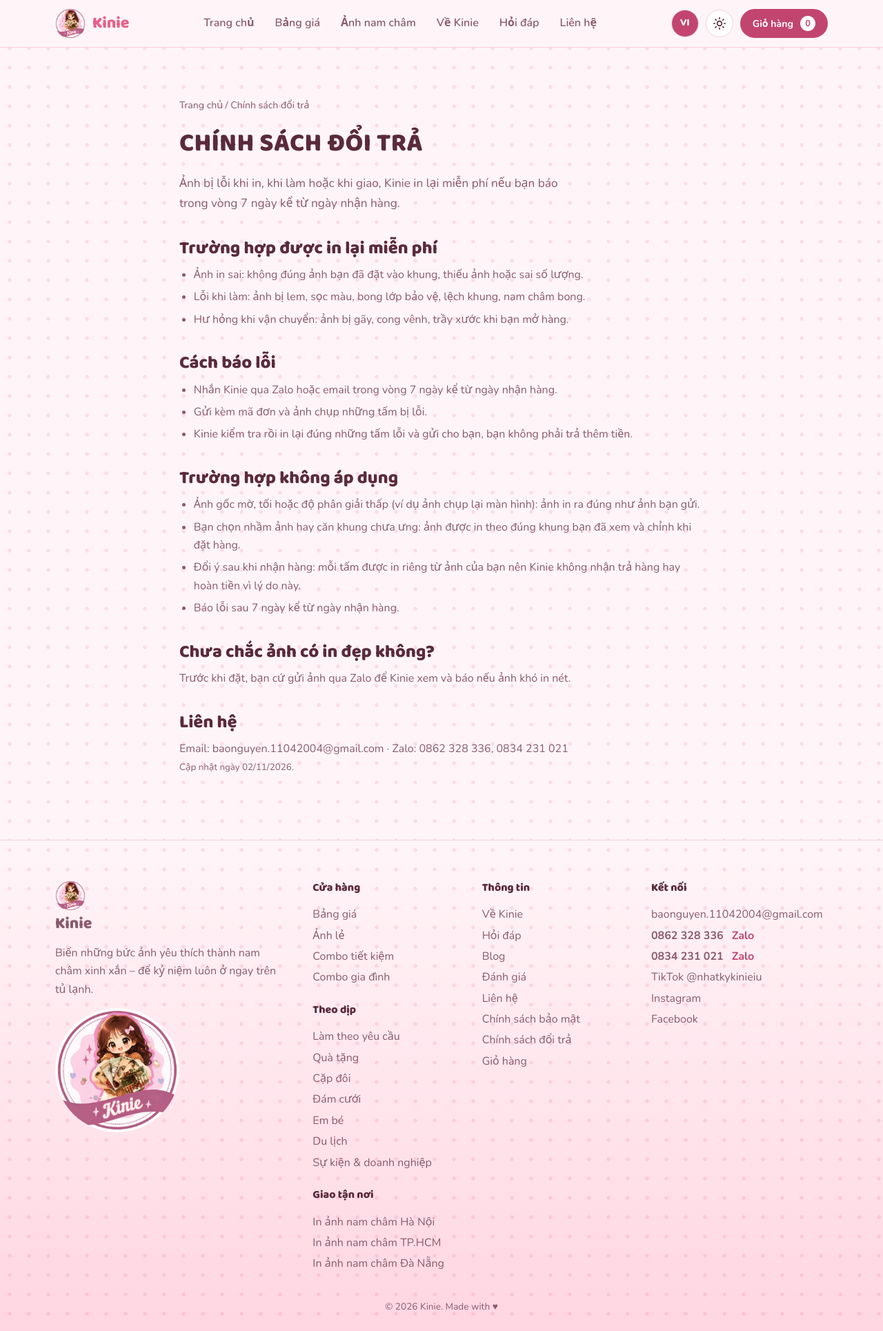
After one commit to baonguyen11042004-droid/noah-kinie, a Node server app: page /chinh-sach-doi-tra in a window 1280 px wide. The commit adds this page. Shown: the whole page at 69% size. Run offline with Node 20, Linux system fonts and the light colour scheme.

Commit message:
Them trang Chinh sach doi tra (/chinh-sach-doi-tra): anh loi in lai mien phi, bao trong 7 ngay (CEO chot 02/11); Hoi dap them cau anh loi, bang tom tat them dong Doi tra; chan trang, sitemap, llms.txt
Co-Authored-By: Claude Opus 5.5 <noreply@anthropic.com>

```diff
--- a/server.js
+++ b/server.js
@@ -437,6 +437,15 @@ app.get('/chinh-sach-bao-mat', (req, res) => {
   });
 });
 
+app.get('/chinh-sach-doi-tra', (req, res) => {
+  if (!viOnly(req, res)) return;
+  res.locals.jsonLd.push(crumbLd(res.locals.base, [[req.t('home'), '/'], ['Chính sách đổi trả', '/chinh-sach-doi-tra']]));
+  res.render('returns', {
+    title: 'Chính sách đổi trả',
+    desc: 'Ảnh nam châm Kinie bị lỗi khi in, khi làm hoặc khi giao được in lại miễn phí nếu bạn báo trong 7 ngày kể từ ngày nhận hàng.',
+  });
+});
+
 app.post('/lien-he', formLimiter, checkCsrf, async (req, res) => {
   const form = { name: str(req.body.name, 80), email: str(req.body.email, 120), message: str(req.body.message, 2000) };
   if (str(req.body.website)) return res.redirect(req.u('/lien-he') + '?sent=1'); // honeypot
@@ -740,6 +749,7 @@ const llmsText = (req) => {
     '- Chống nước, chống trầy, bền màu; bẩn thì lau bằng khăn ẩm. Nam châm dẻo không làm xước tủ lạnh.',
     `- Phí ship ${money(SHIP_FEE)}/đơn, miễn phí từ ${money(FREE_SHIP)} (combo 20 ảnh). Giao 2–4 ngày.`,
     '- Thanh toán: chuyển khoản trước 100% qua mã QR (không nhận COD vì mỗi ảnh in riêng).',
+    '- Đổi trả: ảnh lỗi khi in, khi làm hoặc khi giao được in lại miễn phí nếu báo trong 7 ngày kể từ ngày nhận hàng.',
     '- Cách đặt: chọn gói trên web, tải ảnh lên và căn khung ngay khi đặt; hoặc gửi ảnh qua Zalo để được tư vấn.',
     '- Hợp làm quà: sinh nhật, kỷ niệm yêu nhau, 20/10, tốt nghiệp, tân gia, đám cưới, ảnh em bé, ảnh du lịch, quà sự kiện.',
     '',
@@ -753,6 +763,7 @@ const llmsText = (req) => {
     `- [Về Kinie](${base}/ve-kinie): câu chuyện và cấu tạo 6 lớp`,
     `- [Đánh giá khách hàng](${base}/danh-gia)`,
     `- [Chính sách bảo mật](${base}/chinh-sach-bao-mat)`,
+    `- [Chính sách đổi trả](${base}/chinh-sach-doi-tra): ảnh lỗi khi in, làm hoặc giao được in lại miễn phí nếu báo trong 7 ngày`,
     '',
     '## Theo nhu cầu',
     ...landings.map((l) => `- [${l.h1}](${base}/${l.slug})`),
@@ -780,7 +791,7 @@ app.get('/sitemap.xml', (req, res) => {
   ];
   const viPages = [
     ...landings.map((l) => ['/' + l.slug, '0.8']),
-    ['/blog', '0.6'], ...posts.map((p) => ['/blog/' + p.slug, '0.6', p.updated || p.date]), ['/chinh-sach-bao-mat', '0.3'],
+    ['/blog', '0.6'], ...posts.map((p) => ['/blog/' + p.slug, '0.6', p.updated || p.date]), ['/chinh-sach-bao-mat', '0.3'], ['/chinh-sach-doi-tra', '0.4'],
     ...(reviews.length ? [['/danh-gia', '0.6']] : []),
   ];
   const loc = (l, p) => { const [path, q] = p.split('?'); return base + localize(l, path) + (q ? '?' + q.replace(/&/g, '&amp;') : ''); };
--- a/views/partials/footer.ejs
+++ b/views/partials/footer.ejs
@@ -24,6 +24,7 @@
       <% if (lang === 'vi') { %><a href="/blog"><%= t('blogNav') %></a><a href="/danh-gia"><%= t('reviewsNav') %></a><% } %>
       <a href="<%= u('/lien-he') %>"><%= t('contact') %></a>
       <a href="/chinh-sach-bao-mat" rel="privacy-policy"><%= t('privacyNav') %></a>
+      <a href="/chinh-sach-doi-tra"><%= t('returnsNav') %></a>
       <a href="<%= u('/gio-hang') %>"><%= t('cart') %></a>
     </div>
     <div>
--- /dev/null
+++ b/views/returns.ejs
@@ -0,0 +1,36 @@
+<%- include('partials/header') %>
+<%# CEO chốt 02/11/2026: ảnh lỗi/sai do Kinie được in lại miễn phí nếu khách báo trong 7 ngày kể từ khi nhận hàng. %>
+<article class="sec">
+  <div class="wrap narrow">
+    <p class="crumb"><a href="/"><%= t('crumbHome') %></a> / Chính sách đổi trả</p>
+    <h1 class="h2">Chính sách đổi trả</h1>
+    <p class="lead">Ảnh bị lỗi khi in, khi làm hoặc khi giao, Kinie in lại miễn phí nếu bạn báo trong vòng 7 ngày kể từ ngày nhận hàng.</p>
+    <div class="prose">
+      <h2>Trường hợp được in lại miễn phí</h2>
+      <ul>
+        <li>Ảnh in sai: không đúng ảnh bạn đã đặt vào khung, thiếu ảnh hoặc sai số lượng.</li>
+        <li>Lỗi khi làm: ảnh bị lem, sọc màu, bong lớp bảo vệ, lệch khung, nam châm bong.</li>
+        <li>Hư hỏng khi vận chuyển: ảnh bị gãy, cong vênh, trầy xước khi bạn mở hàng.</li>
+      </ul>
+      <h2>Cách báo lỗi</h2>
+      <ul>
+        <li>Nhắn Kinie qua Zalo hoặc email trong vòng 7 ngày kể từ ngày nhận hàng.</li>
+        <li>Gửi kèm mã đơn và ảnh chụp những tấm bị lỗi.</li>
+        <li>Kinie kiểm tra rồi in lại đúng những tấm lỗi và gửi cho bạn, bạn không phải trả thêm tiền.</li>
+      </ul>
+      <h2>Trường hợp không áp dụng</h2>
+      <ul>
+        <li>Ảnh gốc mờ, tối hoặc độ phân giải thấp (ví dụ ảnh chụp lại màn hình): ảnh in ra đúng như ảnh bạn gửi.</li>
+        <li>Bạn chọn nhầm ảnh hay căn khung chưa ưng: ảnh được in theo đúng khung bạn đã xem và chỉnh khi đặt hàng.</li>
+        <li>Đổi ý sau khi nhận hàng: mỗi tấm được in riêng từ ảnh của bạn nên Kinie không nhận trả hàng hay hoàn tiền vì lý do này.</li>
+        <li>Báo lỗi sau 7 ngày kể từ ngày nhận hàng.</li>
+      </ul>
+      <h2>Chưa chắc ảnh có in đẹp không?</h2>
+      <p>Trước khi đặt, bạn cứ gửi ảnh qua Zalo để Kinie xem và báo nếu ảnh khó in nét.</p>
+      <h2>Liên hệ</h2>
+      <p>Email: <a href="mailto:<%= site.email %>"><%= site.email %></a> · Zalo: <% site.phones.forEach((ph, i) => { %><%= i ? ', ' : '' %><a href="<%= ph.zalo %>" target="_blank" rel="noopener"><%= ph.label %></a><% }) %></p>
+      <p><small>Cập nhật ngày 02/11/2026.</small></p>
+    </div>
+  </div>
+</article>
+<%- include('partials/footer') %>
```
Also changed, not shown: lib/i18n.js.
